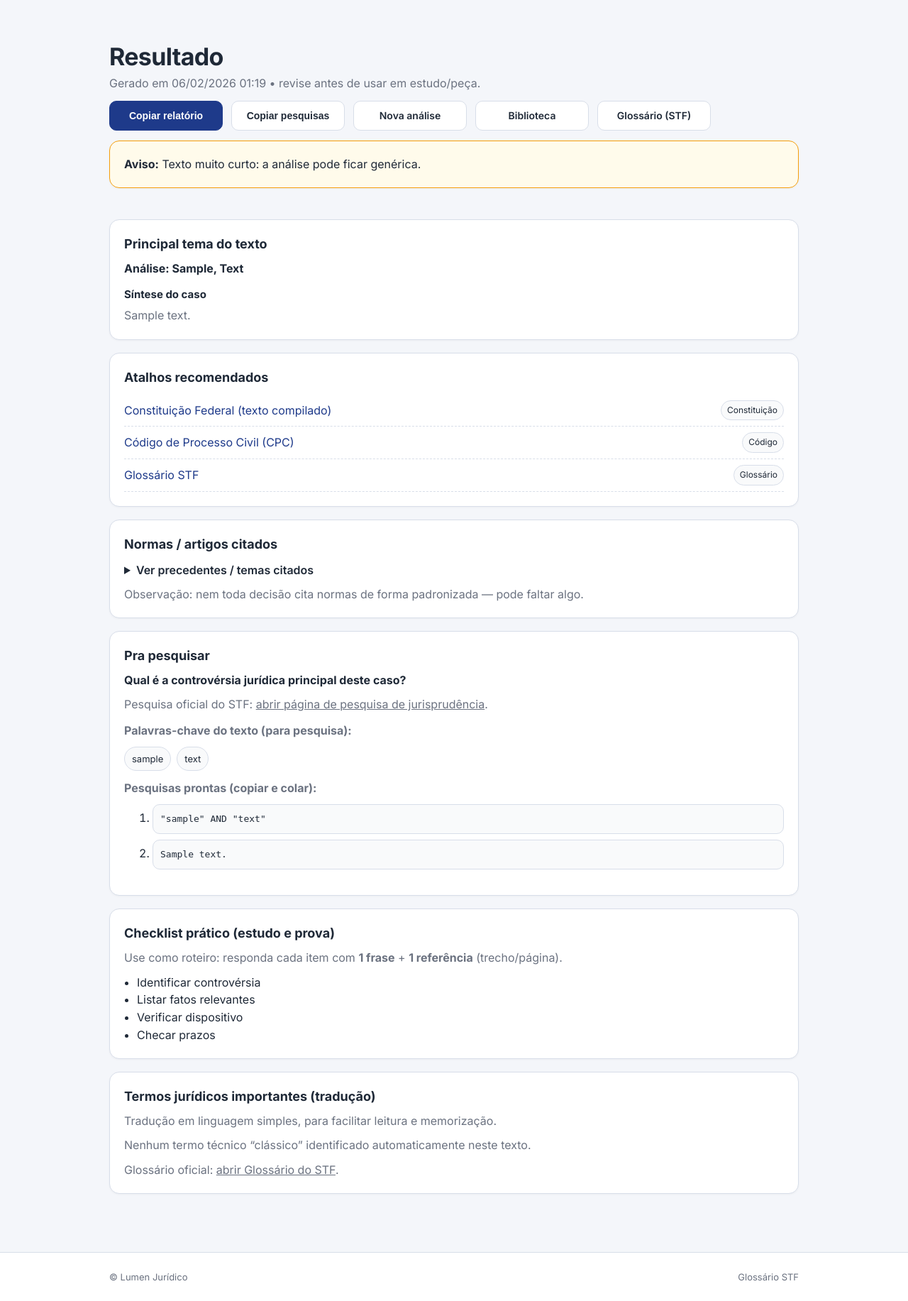
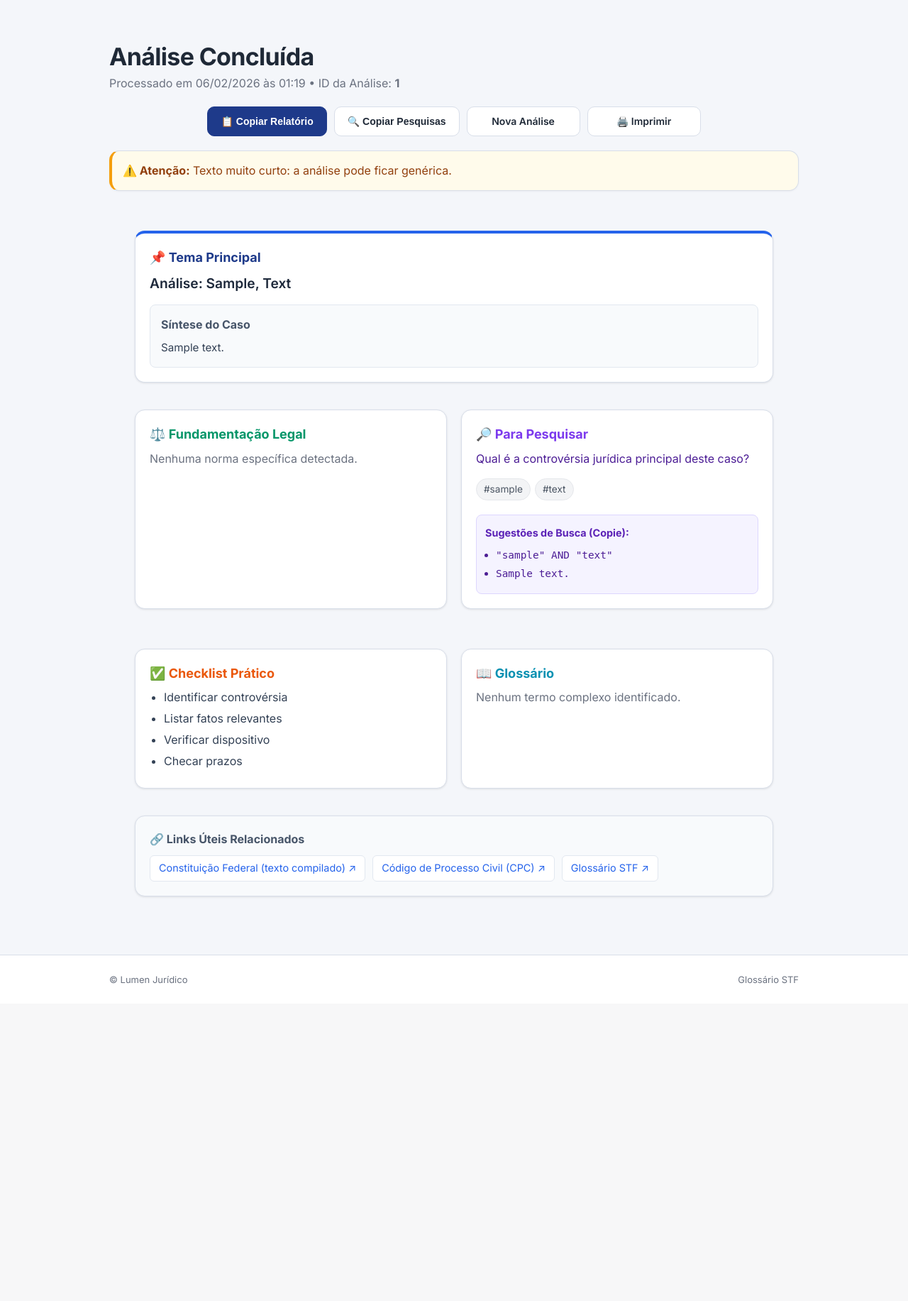
Before and after one commit to sabrinaandraderocha-cmyk/lumen-juridico, a Flask app: page /resultado/1 in a window 1280 px wide. Shown: the part 94-1927 px from the top of the page at 71% size. After the commit the page ends 1479 px from the top, so only its background shows below. Run offline with Flask 3, Linux system fonts and the light colour scheme; tables that the repository leaves empty hold one stand-in row (values such as "Sample post").

Commit message:
Update resultado.html

```diff
--- a/templates/resultado.html
+++ b/templates/resultado.html
@@ -2,195 +2,171 @@
 {% block title %}Resultado • Lumen Jurídico{% endblock %}
 
 {% block content %}
-  <section class="hero">
-    <h1>Resultado</h1>
+
+  <section class="hero" style="padding-bottom: 20px;">
+    <h1>Análise Concluída</h1>
     <p class="muted">
-      Gerado em {{ now.strftime("%d/%m/%Y %H:%M") }} • revise antes de usar em estudo/peça.
+      Processado em {{ now.strftime("%d/%m/%Y às %H:%M") }} • ID da Análise: <strong>{{ analise_id }}</strong>
     </p>
 
-    <!-- ✅ Botões padronizados (usa .actions do seu CSS) -->
-    <div class="actions" style="margin-top:12px;">
-      <button class="btn primary" type="button" onclick="copyReport()">Copiar relatório</button>
+    <div class="actions" style="margin-top:20px; display: flex; gap: 10px; flex-wrap: wrap; justify-content: center;">
+      <button class="btn primary" type="button" onclick="copyReport()" style="min-width: 160px;">
+        📋 Copiar Relatório
+      </button>
 
       {% if out.queries_juris and out.queries_juris|length > 0 %}
-        <button class="btn secondary" type="button" onclick="copySearches()">Copiar pesquisas</button>
+        <button class="btn secondary" type="button" onclick="copySearches()">
+          🔍 Copiar Pesquisas
+        </button>
       {% endif %}
 
-      <a class="btn secondary" href="{{ url_for('home') }}">Nova análise</a>
-      <a class="btn secondary" href="{{ url_for('biblioteca') }}">Biblioteca</a>
-      <a class="btn secondary" href="{{ url_for('glossario') }}">Glossário (STF)</a>
+      <a class="btn secondary" href="{{ url_for('home') }}">Nova Análise</a>
+      <a class="btn secondary" href="#" onclick="window.print()">🖨️ Imprimir</a>
     </div>
 
     {% if out.alerta %}
-      <div class="card" style="margin-top:14px; border-color:#f59e0b; background:#fffbeb;">
-        <strong>Aviso:</strong> {{ out.alerta }}
+      <div class="card" style="margin-top:20px; border-left: 4px solid #f59e0b; background:#fffbeb; color: #92400e; padding: 15px;">
+        <strong>⚠️ Atenção:</strong> {{ out.alerta }}
       </div>
     {% endif %}
   </section>
 
-  {# ✅ TEMA PRINCIPAL (1 linha, sem “ementa crua”) #}
-  <section class="card" style="margin-top:14px;">
-    <h2>Principal tema do texto</h2>
+  <div style="max-width: 900px; margin: 0 auto;">
 
-    {% set tema = (out.tema_principal or "") %}
-    {% set tema_lower = tema|lower %}
+    <section class="card shadow-sm" style="margin-bottom: 20px; border-top: 4px solid #2563eb;">
+      <h2 style="color: #1e3a8a; display: flex; align-items: center; gap: 8px;">
+        📌 Tema Principal
+      </h2>
 
-    {% if tema and "tema do caso" not in tema_lower %}
-      <p style="font-size:16px; line-height:1.6;">
-        <strong>{{ tema }}</strong>
-      </p>
-    {% else %}
-      {# fallback: se tema vier genérico, usamos a pergunta como headline #}
-      <p style="font-size:16px; line-height:1.6;">
-        <strong>{{ out.pergunta_objetiva or out.pergunta or "Tema não identificado automaticamente." }}</strong>
-      </p>
-    {% endif %}
-
-    {# ✅ Síntese separada: curta + ver mais #}
-    {% if out.resumo %}
-      <div style="margin-top:12px;">
-        <h3 style="margin:0 0 6px 0;">Síntese do caso</h3>
-        <p class="muted" style="line-height:1.6;">
-          {{ out.resumo[:240] }}{% if out.resumo|length > 240 %}…{% endif %}
+      <p style="font-size: 1.2rem; font-weight: 600; color: #1e293b; margin-bottom: 15px;">
+        {{ out.tema_principal or "Tema não identificado" }}
       </p>
 
-        {% if out.resumo|length > 240 %}
-          <details style="margin-top:10px;">
-            <summary>Ver síntese completa</summary>
-            <p class="muted" style="margin-top:10px; line-height:1.65;">
+      {% if out.resumo %}
+        <div style="background: #f8fafc; padding: 15px; border-radius: 8px; border: 1px solid #e2e8f0;">
+          <h3 style="margin: 0 0 8px 0; font-size: 1rem; color: #475569;">Síntese do Caso</h3>
+          <p style="line-height: 1.6; color: #334155; font-size: 0.95rem;">
             {{ out.resumo }}
           </p>
-          </details>
-        {% endif %}
         </div>
       {% endif %}
     </section>
 
-  {# ✅ ATALHOS RECOMENDADOS #}
-  {% if out.sugestoes and out.sugestoes|length > 0 %}
-    <section class="card" style="margin-top:14px;">
-      <h2>Atalhos recomendados</h2>
-      <ul class="links">
-        {% for item in out.sugestoes %}
-          <li>
-            <a href="{{ item.url }}" target="_blank" rel="noopener noreferrer">{{ item.titulo }}</a>
-            <span class="pill">{{ item.tipo }}</span>
+    <div style="display: grid; grid-template-columns: repeat(auto-fit, minmax(300px, 1fr)); gap: 20px;">
+
+        <section class="card shadow-sm">
+            <h2 style="color: #059669; display: flex; align-items: center; gap: 8px;">
+                ⚖️ Fundamentação Legal
+            </h2>
+
+            {% if out.fundamentos_normas %}
+                <ul style="list-style: none; padding: 0; margin-top: 10px;">
+                    {% for f in out.fundamentos_normas %}
+                        <li style="padding: 6px 0; border-bottom: 1px solid #f1f5f9; color: #334155;">
+                            🏛️ {{ f }}
                         </li>
                     {% endfor %}
                 </ul>
-    </section>
+            {% else %}
+                <p class="muted">Nenhuma norma específica detectada.</p>
             {% endif %}
 
-  {# ✅ NORMAS / ARTIGOS CITADOS #}
-  <section class="card" style="margin-top:14px;">
-    <h2>Normas / artigos citados</h2>
-    <ul style="margin-top:10px;">
-      {% for f in out.fundamentos_normas %}
-        <li>{{ f }}</li>
+            {% if out.fundamentos_juris %}
+                <h3 style="margin-top: 20px; font-size: 1rem; color: #059669;">Jurisprudência Citada</h3>
+                <ul style="list-style: none; padding: 0;">
+                    {% for j in out.fundamentos_juris %}
+                        <li style="padding: 6px 0; border-bottom: 1px solid #f1f5f9; color: #475569;">
+                            📜 {{ j }}
+                        </li>
                     {% endfor %}
                 </ul>
-
-    <details style="margin-top:10px;">
-      <summary>Ver precedentes / temas citados</summary>
-      <ul style="margin-top:10px;">
-        {% for j in out.fundamentos_juris %}
-          <li>{{ j }}</li>
-        {% endfor %}
-      </ul>
-    </details>
-
-    <p class="muted" style="margin-top:10px;">
-      Observação: nem toda decisão cita normas de forma padronizada — pode faltar algo.
-    </p>
+            {% endif %}
         </section>
 
-  {# ✅ PRA PESQUISAR #}
-  <section class="card" style="margin-top:14px;">
-    <h2>Pra pesquisar</h2>
+        <section class="card shadow-sm">
+            <h2 style="color: #7c3aed; display: flex; align-items: center; gap: 8px;">
+                🔎 Para Pesquisar
+            </h2>
 
-    <p style="font-size:16px; line-height:1.5;">
-      <strong>{{ out.pergunta_objetiva or out.pergunta }}</strong>
+            <p style="font-weight: 500; color: #4c1d95; margin-bottom: 15px;">
+                {{ out.pergunta_objetiva or out.pergunta }}
             </p>
 
-    <p class="muted" style="margin-top:10px;">
-      Pesquisa oficial do STF:
-      <a href="https://portal.stf.jus.br/textos/verTexto.asp?servico=CartaServicosJurisdicionais&pagina=jurisprudenciaPesquisaJurisprudencia"
-         target="_blank" rel="noopener noreferrer">abrir página de pesquisa de jurisprudência</a>.
-    </p>
-
-    {% if out.keywords and out.keywords|length > 0 %}
-      <p class="muted" style="margin-top:12px;"><strong>Palavras-chave do texto (para pesquisa):</strong></p>
-      <div style="display:flex; flex-wrap:wrap; gap:8px; margin-top:10px;">
+            {% if out.keywords %}
+                <div style="display: flex; flex-wrap: wrap; gap: 6px; margin-bottom: 20px;">
                     {% for k in out.keywords %}
-          <span style="
-            display:inline-block;
-            padding:6px 10px;
-            border-radius:999px;
-            border:1px solid var(--border);
-            background:#f9fafb;
-            font-size:13px;
-          ">{{ k }}</span>
+                        <span style="background: #f3f4f6; color: #4b5563; padding: 4px 10px; border-radius: 99px; font-size: 0.85rem; border: 1px solid #e5e7eb;">
+                            #{{ k }}
+                        </span>
                     {% endfor %}
                 </div>
             {% endif %}
 
-    {% if out.queries_juris and out.queries_juris|length > 0 %}
-      <p class="muted" style="margin-top:12px;"><strong>Pesquisas prontas (copiar e colar):</strong></p>
-      <ol style="margin-top:10px;">
+            {% if out.queries_juris %}
+                <div style="background: #f5f3ff; padding: 12px; border-radius: 8px; border: 1px solid #ddd6fe;">
+                    <strong style="color: #5b21b6; font-size: 0.9rem;">Sugestões de Busca (Copie):</strong>
+                    <ul style="margin-top: 8px; padding-left: 15px; font-size: 0.9rem; color: #4c1d95;">
                         {% for q in out.queries_juris %}
-          <li style="margin-bottom:8px;">
-            <code style="display:block; padding:10px; border-radius:10px; border:1px solid var(--border); background:#f9fafb;">
-              {{ q }}
-            </code>
-          </li>
+                            <li style="margin-bottom: 4px;"><code>{{ q }}</code></li>
                         {% endfor %}
-      </ol>
+                    </ul>
+                </div>
             {% endif %}
         </section>
 
-  {# ✅ CHECKLIST PRÁTICO PARA ESTUDO E PROVA #}
-  <section class="card" style="margin-top:14px;">
-    <h2>Checklist prático (estudo e prova)</h2>
-    <p class="muted" style="margin-top:6px;">
-      Use como roteiro: responda cada item com <strong>1 frase</strong> + <strong>1 referência</strong> (trecho/página).
-    </p>
+    </div>
 
-    {% if out.checklist and out.checklist|length > 0 %}
-      <ul style="margin-top:10px;">
+    <div style="display: grid; grid-template-columns: repeat(auto-fit, minmax(300px, 1fr)); gap: 20px; margin-top: 20px;">
+
+        <section class="card shadow-sm">
+            <h2 style="color: #ea580c; display: flex; align-items: center; gap: 8px;">
+                ✅ Checklist Prático
+            </h2>
+            {% if out.checklist %}
+                <ul style="padding-left: 20px; color: #334155; line-height: 1.5;">
                     {% for c in out.checklist %}
-          <li>{{ c }}</li>
+                        <li style="margin-bottom: 6px;">{{ c }}</li>
                     {% endfor %}
                 </ul>
             {% else %}
-      <p class="muted" style="margin-top:10px;">Checklist não gerado automaticamente.</p>
+                <p class="muted">Checklist não gerado.</p>
             {% endif %}
         </section>
 
-  {# ✅ TERMOS JURÍDICOS IMPORTANTES E TRADUÇÃO #}
-  <section class="card" style="margin-top:14px;">
-    <h2>Termos jurídicos importantes (tradução)</h2>
-    <p class="muted" style="margin-top:6px;">
-      Tradução em linguagem simples, para facilitar leitura e memorização.
-    </p>
-
-    {% if out.termos_importantes and out.termos_importantes|length > 0 %}
-      <ul style="margin-top:10px;">
+        <section class="card shadow-sm">
+            <h2 style="color: #0891b2; display: flex; align-items: center; gap: 8px;">
+                📖 Glossário
+            </h2>
+            {% if out.termos_importantes %}
+                <ul style="list-style: none; padding: 0;">
                     {% for t in out.termos_importantes %}
-          <li>
-            <strong>{{ t.termo }}</strong> — {{ t.traducao }}
+                        <li style="margin-bottom: 10px; padding-bottom: 10px; border-bottom: 1px solid #f1f5f9;">
+                            <strong style="color: #0e7490;">{{ t.termo }}</strong><br>
+                            <span style="font-size: 0.9rem; color: #64748b;">{{ t.traducao }}</span>
                         </li>
                     {% endfor %}
                 </ul>
             {% else %}
-      <p class="muted" style="margin-top:10px;">
-        Nenhum termo técnico “clássico” identificado automaticamente neste texto.
-      </p>
+                <p class="muted">Nenhum termo complexo identificado.</p>
+            {% endif %}
+        </section>
+
+    </div>
+
+    {% if out.sugestoes %}
+    <section class="card shadow-sm" style="margin-top: 20px; background: #f8fafc;">
+        <h3 style="font-size: 1rem; color: #475569; margin-bottom: 10px;">🔗 Links Úteis Relacionados</h3>
+        <div style="display: flex; gap: 10px; flex-wrap: wrap;">
+            {% for item in out.sugestoes %}
+                <a href="{{ item.url }}" target="_blank" style="text-decoration: none; font-size: 0.9rem; color: #2563eb; background: white; padding: 6px 12px; border: 1px solid #e2e8f0; border-radius: 6px;">
+                    {{ item.titulo }} ↗
+                </a>
+            {% endfor %}
+        </div>
+    </section>
     {% endif %}
 
-    <p class="muted" style="margin-top:10px;">
-      Glossário oficial: <a href="{{ url_for('glossario') }}">abrir Glossário do STF</a>.
-    </p>
-  </section>
+  </div>
 
   <textarea id="copyBuffer" style="position:absolute; left:-9999px; top:-9999px;"></textarea>
 
@@ -199,70 +175,41 @@
       if (navigator.clipboard && navigator.clipboard.writeText){
         return navigator.clipboard.writeText(text);
       }
-      return new Promise((resolve, reject) => {
       const buf = document.getElementById("copyBuffer");
       buf.value = text;
       buf.select();
-        const ok = document.execCommand("copy");
-        ok ? resolve() : reject();
-      });
+      document.execCommand("copy");
+      return Promise.resolve();
     }
 
     function copySearches(){
       const searches = {{ (out.queries_juris or [])|tojson }};
-      const payload =
-`LUMEN JURÍDICO — PESQUISAS PRONTAS
-Data/hora: {{ now.strftime("%d/%m/%Y %H:%M") }}
-
-${searches.length ? searches.map((q, i) => (i+1) + ") " + q).join("\\n\\n") : "(sem pesquisas prontas)"}
-`;
-      copyTextToClipboard(payload).then(() => alert("Pesquisas copiadas ✅"));
+      const text = searches.join("\n\n");
+      copyTextToClipboard(text).then(() => alert("Pesquisas copiadas! ✅"));
     }
 
     function copyReport(){
+      // Monta o relatório em texto simples
       const tema = {{ (out.tema_principal or "")|tojson }};
       const resumo = {{ (out.resumo or "")|tojson }};
+      const normas = {{ (out.fundamentos_normas or [])|tojson }};
 
-      const pergunta = {{ (out.pergunta or "")|tojson }};
-      const perguntaObj = {{ (out.pergunta_objetiva or "")|tojson }};
+      const texto = `LUMEN JURÍDICO - RELATÓRIO\n\n` +
+                    `TEMA: ${tema}\n\n` +
+                    `SÍNTESE:\n${resumo}\n\n` +
+                    `LEGISLAÇÃO:\n${normas.map(n => '- '+n).join('\n')}`;
 
-      const normas = {{ (out.fundamentos_normas or [])|tojson }};
-      const juris = {{ (out.fundamentos_juris or [])|tojson }};
-      const kws = {{ (out.keywords or [])|tojson }};
-      const searches = {{ (out.queries_juris or [])|tojson }};
-
-      const checklist = {{ (out.checklist or [])|tojson }};
-      const termos = {{ (out.termos_importantes or [])|tojson }};
-
-      const texto =
-`LUMEN JURÍDICO — RELATÓRIO
-Data/hora: {{ now.strftime("%d/%m/%Y %H:%M") }}
-
-TEMA PRINCIPAL
-${tema || "(não identificado)"}
-
-SÍNTESE
-${resumo || "(não identificada)"}
-
-PRA PESQUISAR
-Pergunta: ${perguntaObj || pergunta || "(—)"}
-Palavras-chave: ${kws.length ? kws.join(", ") : "(—)"}
-${searches.length ? "\\nPesquisas prontas:\\n" + searches.map((q,i)=> (i+1)+") "+q).join("\\n\\n") : ""}
-
-NORMAS / ARTIGOS CITADOS
-${normas.length ? normas.map(x => "- " + x).join("\\n") : "- (não identificado)"}
-
-PRECEDENTES / TEMAS
-${juris.length ? juris.map(x => "- " + x).join("\\n") : "- (não identificado)"}
-
-CHECKLIST (estudo e prova)
-${checklist.length ? checklist.map(x => "- " + x).join("\\n") : "- (não gerado)"}
-
-TERMOS (tradução)
-${termos.length ? termos.map(x => "- " + x.termo + ": " + x.traducao).join("\\n") : "(nenhum termo detectado)"}
-`;
-
-      copyTextToClipboard(texto).then(() => alert("Relatório copiado ✅"));
+      copyTextToClipboard(texto).then(() => alert("Relatório copiado! ✅"));
     }
   </script>
+
+  <style>
+    @media print {
+      .hero, .actions, .btn { display: none !important; }
+      body { background: white; }
+      .card { box-shadow: none; border: 1px solid #ddd; break-inside: avoid; }
+    }
+    .shadow-sm { box-shadow: 0 1px 3px rgba(0,0,0,0.1); }
+  </style>
+
 {% endblock %}
```
Lines whose indentation alone changed are shown as unchanged.
